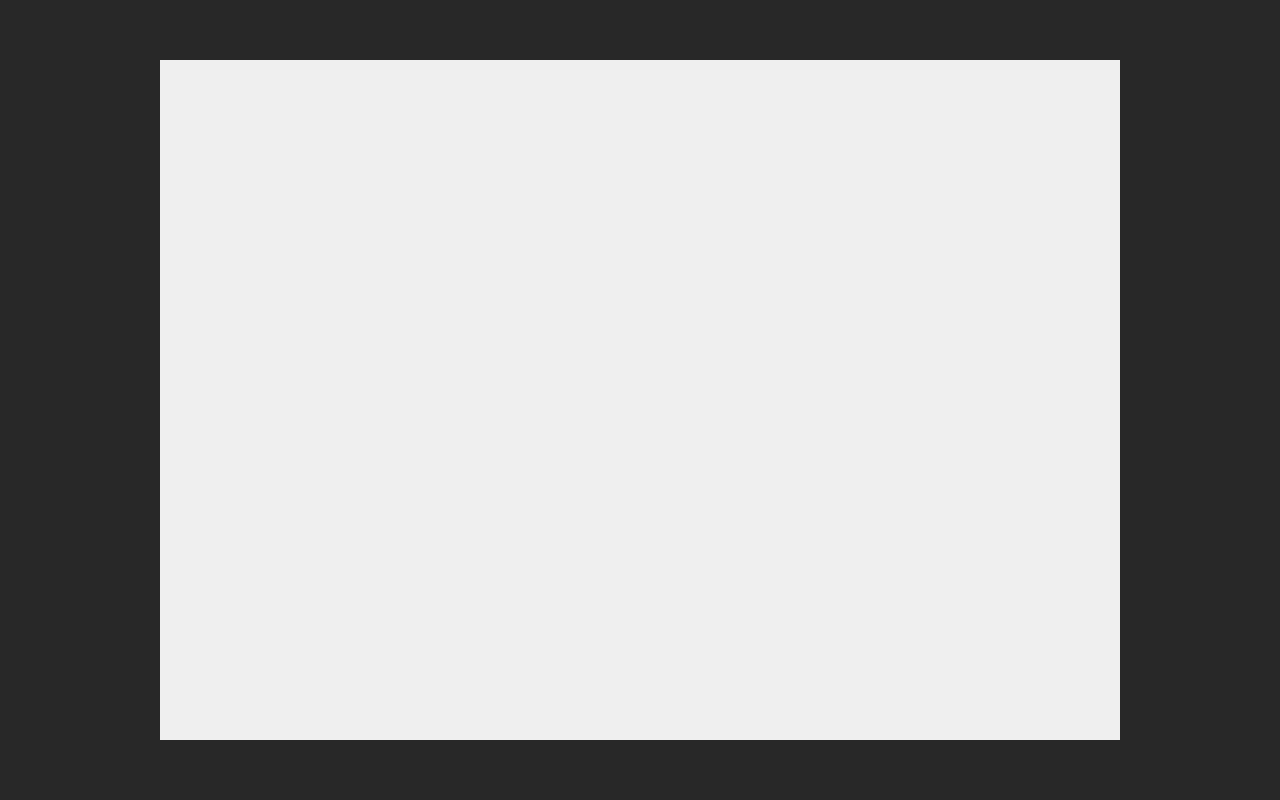
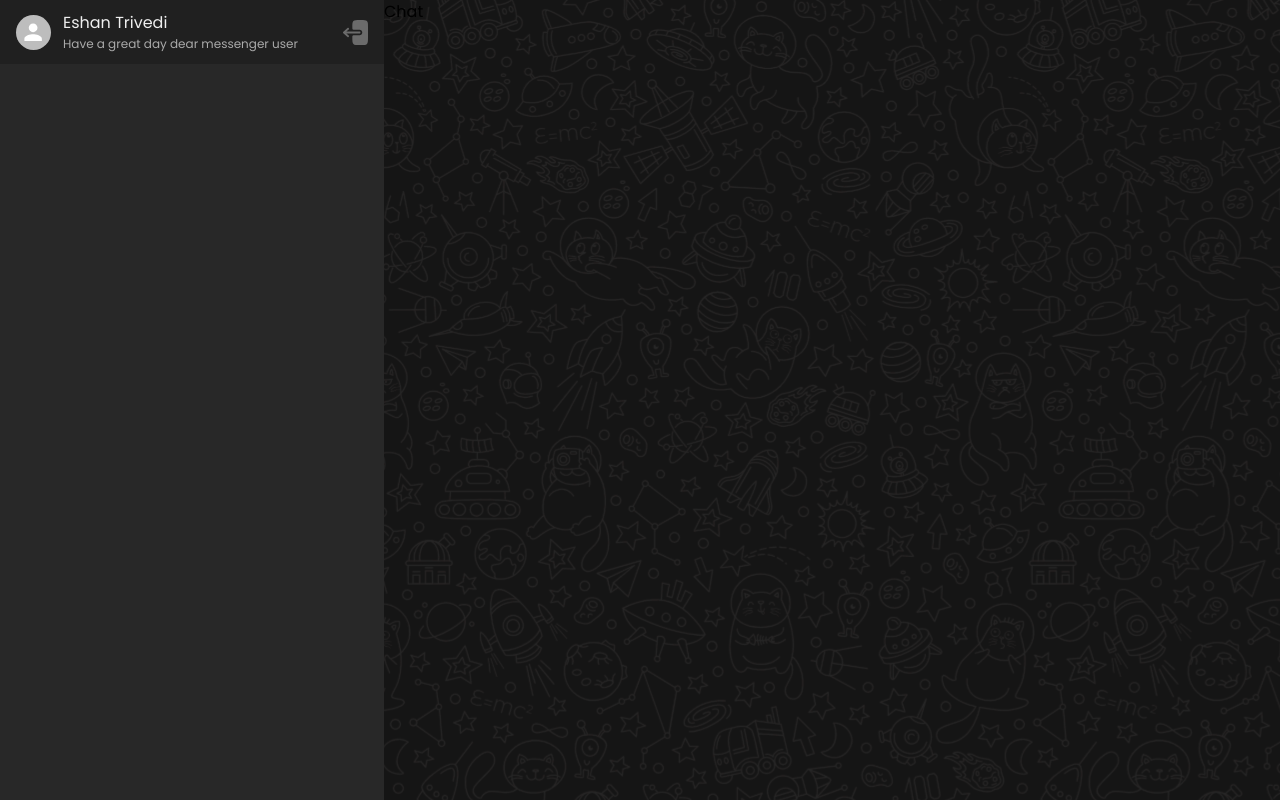
Before and after one commit to EshanTrivedi21/Messenger, a React (Create React App) app: page / in a window 1280 px wide. Built offline with nearby package versions, Linux system fonts and the light colour scheme; the HTML template or start-up script is replaced by a standard one.

Commit message:
feat: navbar

```diff
--- a/src/components/Chat.jsx
+++ b/src/components/Chat.jsx
@@ -1,9 +1,14 @@
-import React from 'react'
+import React from "react";
+import { Box, HomeBg } from "../utilities/exports";
 
 const Chat = () => {
   return (
-    <div>Chat</div>
-  )
-}
+    <Box className="!w-[70%] !h-[100vh]" nobg={true}>
+      <HomeBg>
+        Chat
+      </HomeBg>
+    </Box>
+  );
+};
 
-export default Chat
+export default Chat;
--- a/src/components/Navbar.jsx
+++ b/src/components/Navbar.jsx
@@ -1,9 +1,22 @@
-import React from 'react'
+import React from "react";
+import { Box, FlexRow, FlexCol, PFP, Typography, Logout } from "../utilities/exports";
 
-const Navbar = () => {
+const Navbar = ({username}) => {
   return (
-    <div>Navbar</div>
-  )
-}
+    <Box className="!w-full !h-[8vh] !bg-[#202020] px-4 flex justify-center">
+      <FlexRow className="!justify-start gap-3">
+        <PFP />
+        <FlexCol className="!items-start">
+          <Typography variant="nav-title" content={username} />
+          <Typography
+            variant="nav-subtitle"
+            content="Have a great day dear messenger user"
+          />
+        </FlexCol>
+        <Logout />
+      </FlexRow>
+    </Box>
+  );
+};
 
-export default Navbar
+export default Navbar;
--- a/src/components/Sidebar.jsx
+++ b/src/components/Sidebar.jsx
@@ -1,8 +1,12 @@
-import React from 'react'
+import React from 'react';
+import { Navbar } from './exports';
+import { Box } from '../utilities/exports';
 
 const Sidebar = () => {
   return (
-    <div>Sidebar</div>
+      <Box className="!w-[30%] !h-[100vh] !bg-[#282828]">
+        <Navbar username="Eshan Trivedi"/>
+      </Box >
   )
 }
 
--- a/src/index.css
+++ b/src/index.css
@@ -20,6 +20,13 @@ body {
   background-size: cover;
 }
 
+.home-bg {
+  background-image: url("../public/assets/images/HomeBg.svg");
+  background-repeat: no-repeat;
+  background-position: center;
+  background-size: cover;
+}
+
 @tailwind base;
 @tailwind components;
 @tailwind utilities;
--- a/src/pages/Home.jsx
+++ b/src/pages/Home.jsx
@@ -1,13 +1,18 @@
-import React from 'react';
-import { Container, Box } from '../utilities/exports';
+import React from "react";
+import { Sidebar, Chat } from "../components/exports";
+import { Container, Box, FlexRow } from "../utilities/exports";
 
 const Home = () => {
   return (
     <Container>
-      <Box className="h-[85vh] w-[75vw]">
+      <Box className="w-screen h-screen">
+        <FlexRow className="!justify-start">
+          <Sidebar />
+          <Chat />
+        </FlexRow>
       </Box>
     </Container>
-  )
-}
+  );
+};
 
-export default Home
+export default Home;
--- a/src/utilities/Box.jsx
+++ b/src/utilities/Box.jsx
@@ -1,5 +1,5 @@
-const Box = ({ children, className }) => {
-  const classes = `${className} bg-[#efefef]`;
+const Box = ({ children, className, nobg }) => {
+  const classes = `${className} ${ nobg ? '' : 'bg-[#efefef]'}`;
   return <div className={classes}>{children}</div>;
 };
 
--- /dev/null
+++ b/src/utilities/HomeBg.jsx
@@ -0,0 +1,9 @@
+const HomeBg = ({ children }) => {
+  return (
+    <div className="home-bg h-[100vh]">
+      {children}
+    </div>
+  );
+};
+
+export default HomeBg;
--- /dev/null
+++ b/src/utilities/Logout.jsx
@@ -0,0 +1,15 @@
+const Logout = () => {
+  return (
+    <img
+      src={"/assets/icons/logout.svg"}
+      alt={"back"}
+      loading="lazy"
+      style={{
+        width: "25px",
+        height: "25px",
+      }}
+    />
+  );
+};
+
+export default Logout;
--- /dev/null
+++ b/src/utilities/PFP.jsx
@@ -0,0 +1,18 @@
+import React from "react";
+import { Avatar } from "@mui/material";
+
+const PFP = ({ user, src }) => {
+  return (
+    <Avatar
+      alt={user}
+      src={src}
+      className="!my-auto"
+      sx={{
+        width: 35,
+        height: 35,
+      }}
+    />
+  );
+};
+
+export default PFP;
--- a/src/utilities/Typography.jsx
+++ b/src/utilities/Typography.jsx
@@ -5,7 +5,9 @@ const Typography = ({variant, content, link}) => {
         "auth-title": "text-3xl font-bold text-[#151515]",
         "auth-subtitle": "text-sm font-medium text-[#151515]",
         "auth-link": "text-sm font-medium text-[#151515] underline cursor-pointer",
-        "button": "text-[1.1rem] font-medium text-[#efefef] capitalize"
+        "button": "text-[1.1rem] font-medium text-[#efefef] capitalize",
+        "nav-title": "text-md font-medium text-[#efefef] capitalize",
+        "nav-subtitle": "text-[0.75rem] font-medium text-[#aaaaaa]",
     }
     const navigate = useNavigate();
     const handleClick = () => {
--- a/src/utilities/exports.jsx
+++ b/src/utilities/exports.jsx
@@ -2,7 +2,10 @@ import BackIcon from "./BackIcon";
 import { FlexCol, FlexRow } from "./Flex";
 import Box from "./Box";
 import Container from "./Container";
+import PFP from "./PFP";
+import Logout from "./Logout";
 import AuthBg from "./AuthBg";
+import HomeBg from "./HomeBg";
 import Typography from "./Typography";
 import TextInput from "./TextInput";
 import { PrimaryButton } from "./Buttons";
@@ -14,6 +17,9 @@ export {
   Box,
   Container,
   AuthBg,
+  PFP,
+  Logout,
+  HomeBg,
   Typography,
   TextInput,
   PrimaryButton,
```
Also changed, not shown: public/assets/icons/logout.svg (added), public/assets/images/HomeBg.svg (added).
